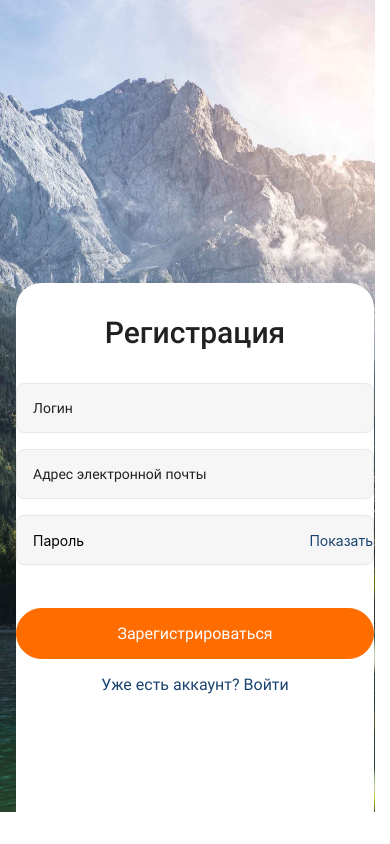
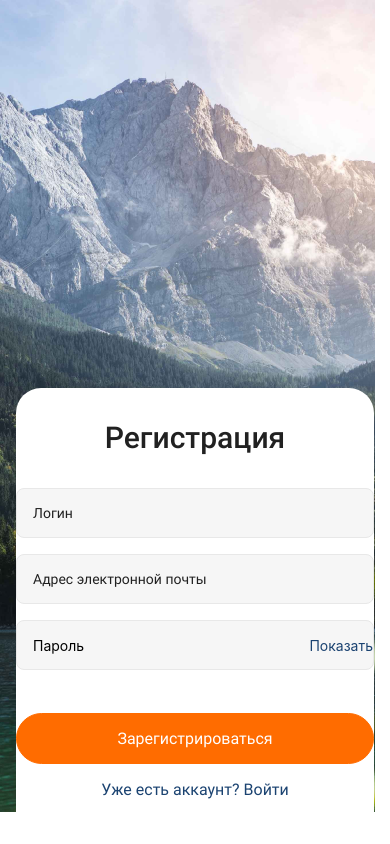
Before and after one commit to Tasha1003Natasha/react-native, a React Native app: screen / in a window 390 px wide. Built offline with nearby package versions, Linux system fonts and the light colour scheme.

Commit message:
onLayout fix

```diff
--- a/Screens/RegistrationScreen.js
+++ b/Screens/RegistrationScreen.js
@@ -50,19 +50,21 @@ export const RegistrationScreen = () => {
   // });
 
   const KeyboardHide = () => {
-    // setIsShowKeyboard(false);
+    setIsShowKeyboard(true);
+    console.log(setIsShowKeyboard);
     Keyboard.dismiss();
     console.log(state);
     setState(initialState);
   };
 
   return (
-    <TouchableWithoutFeedback onPress={Keyboard.dismiss}>
+    <TouchableWithoutFeedback onPress={KeyboardHide}>
       <KeyboardAvoidingView
         behavior={Platform.OS == "ios" ? "padding" : "height"}
       >
         <View style={styles.form}>
           <View
+            onLayout={() => setIsShowKeyboard(true)}
             style={{
               ...styles.inputForm,
               marginBottom: isShowKeyboard ? 45 : 150,
```
